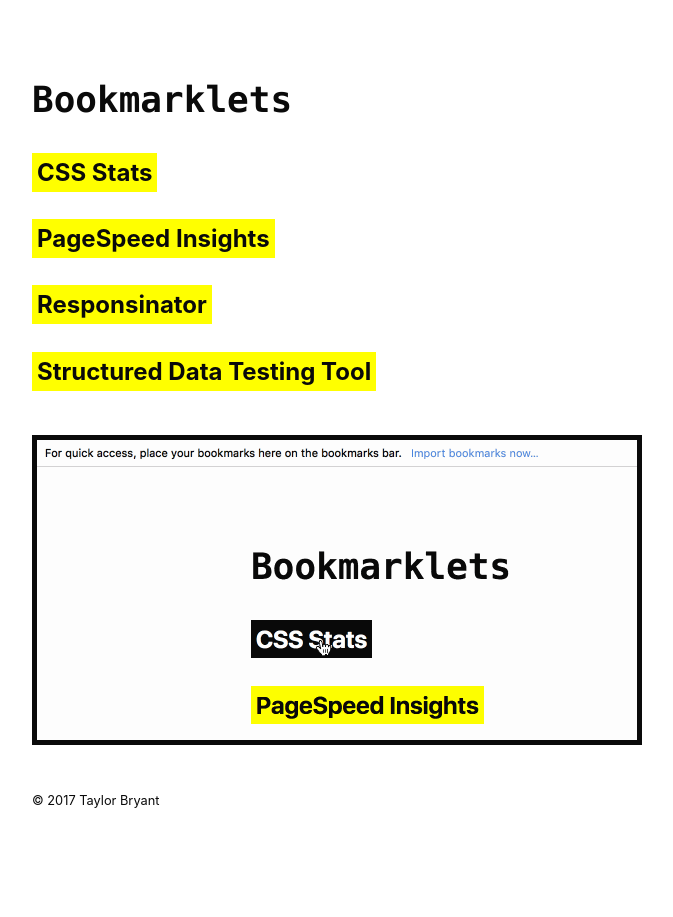
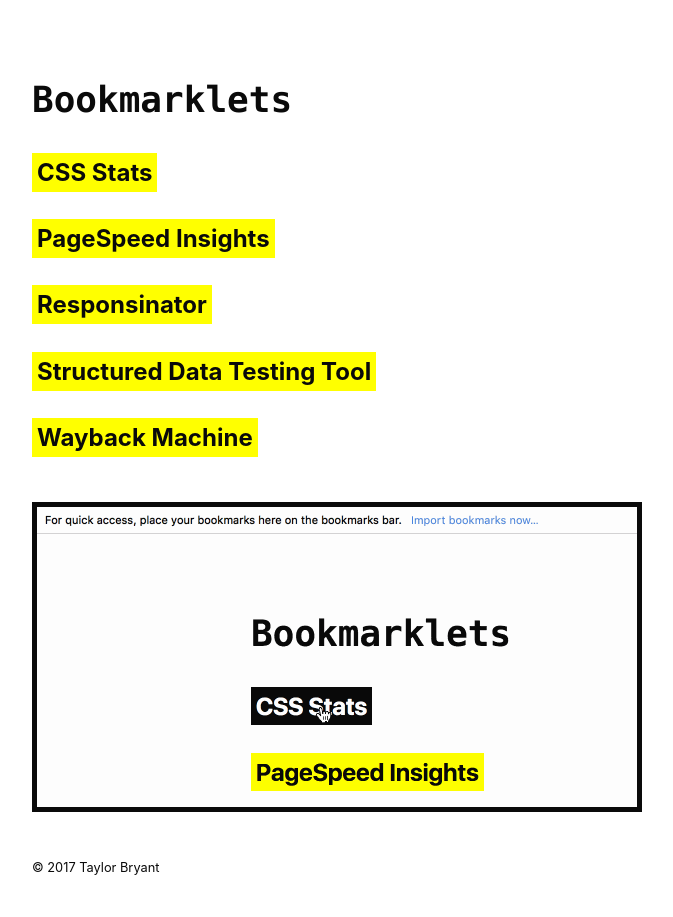
Before and after one commit to taylorbryant/bookmarklets, a Jekyll site: the page built from README.md, in a window 1280 px wide. Shown: the whole page, without its empty margins (253-926 px from the left). Built offline with Jekyll 4.4.1, drawn with Linux system fonts in a browser that asks for light colours; our own code applies the rules of GitHub Pages for plain Markdown files.

Commit message:
Add Wayback Machine bookmarklet

```diff
--- a/_data/bookmarklets.yml
+++ b/_data/bookmarklets.yml
@@ -9,3 +9,6 @@
 
 - name: Structured Data Testing Tool
   code: javascript:location.href='https://search.google.com/structured-data/testing-tool#url='+window.location.href
+
+- name: Wayback Machine
+  code: javascript:location.href='http://web.archive.org/web/*/'+window.location.href
```
